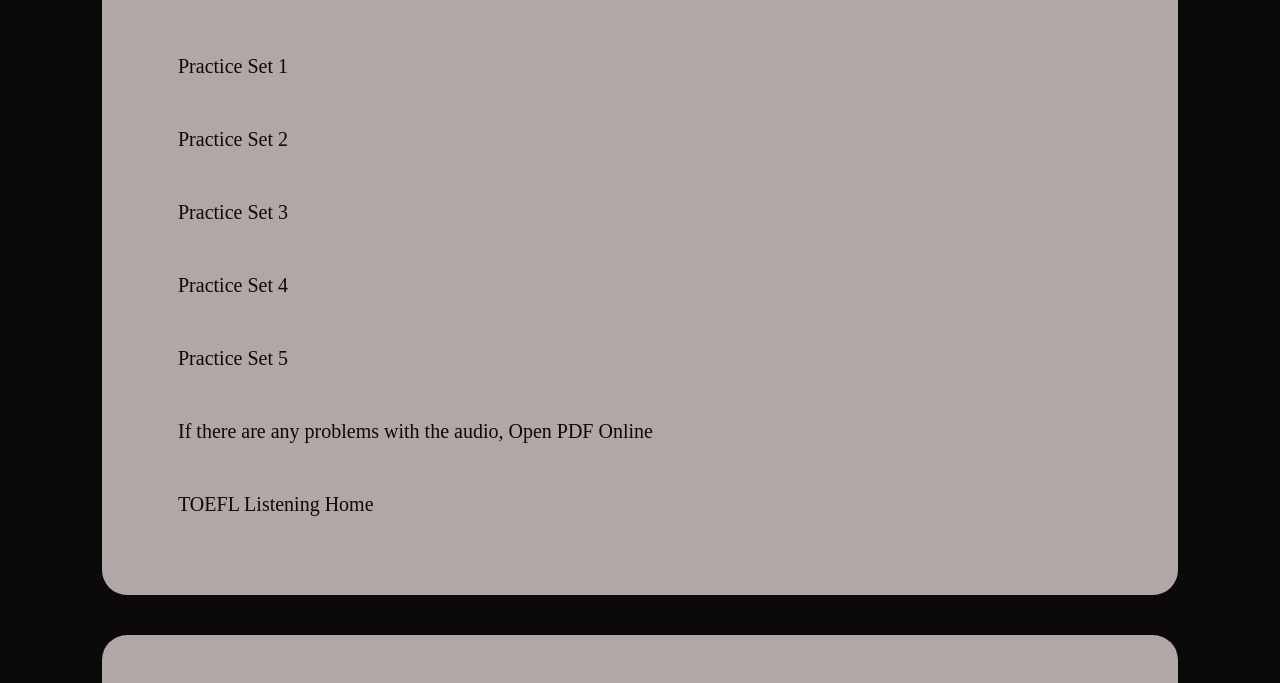
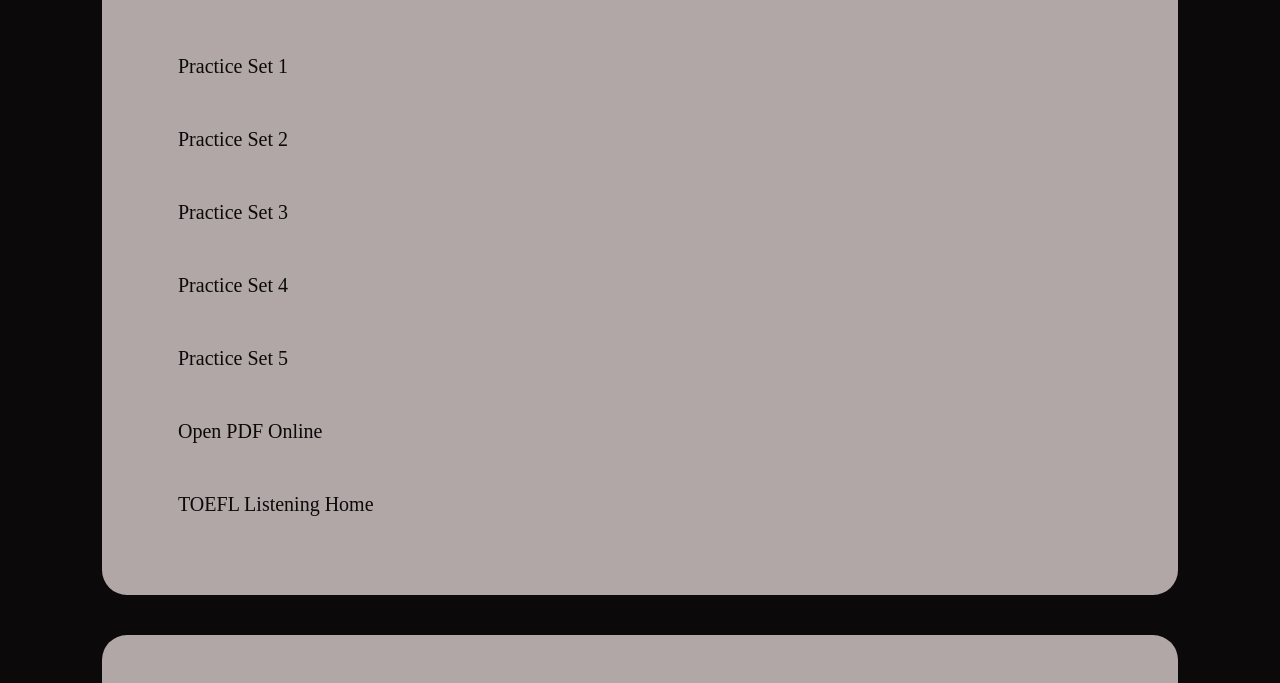
Before and after one commit to nikhnp-c/TOEFL, a plain HTML site: page resource/html/timed-practice-2.html in a window 1280 px wide. Shown: the part 117-800 px from the top of the page. Drawn offline with Linux system fonts and the light colour scheme.

Commit message:
Updated timed-practice-2.html

```diff
--- a/resource/html/timed-practice-2.html
+++ b/resource/html/timed-practice-2.html
@@ -19,7 +19,7 @@
             <p><a href="#set3">Practice Set 3</a></p>
             <p><a href="#set4">Practice Set 4</a></p>
             <p><a href="#set5">Practice Set 5</a></p>
-            <p><a href="#pdf">If there are any problems with the audio, Open PDF Online</a></p>
+            <p><a href="#pdf">Open PDF Online</a></p>
             <p><a href="/index.html">TOEFL Listening Home</a></p>
         </div>
     </section>
@@ -152,10 +152,8 @@
 
     <section class="set" id="pdf">
         <div class="audio">
-            <div class="audio-track">
                 <h1>Open PDF Online</h1>
                 <p><a href="https://drive.google.com/file/d/1ouuCXdF97Vm0DoqGG4ghYbuXnB3FTqnD/view?usp=drive_link" target="_blank">Click Here</p>
-            </div>
         </div>
         <div class="Nav">
             <a href="./timed-practice-2.html">Home</a>
```
